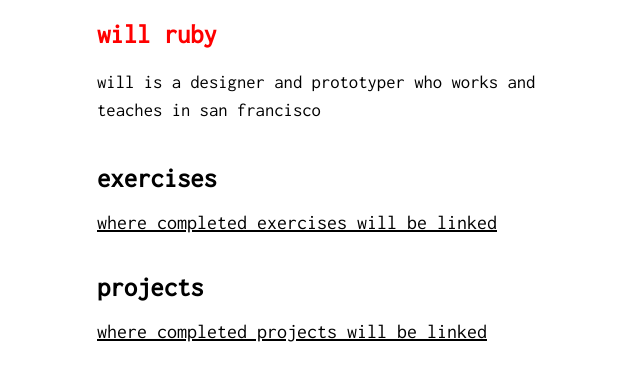
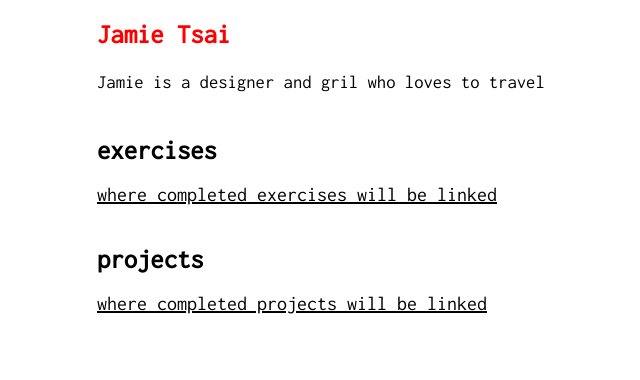
Before and after one commit to jamie82226/interactive2, a plain HTML site: page index.html in a window 1280 px wide. Shown: the whole page, without its empty margins (293-933 px from the left). Drawn offline with Linux system fonts and the light colour scheme.

Commit message:
Update index.html

```diff
--- a/index.html
+++ b/index.html
@@ -13,8 +13,8 @@
     <div id="container">
 
         <!-- about me-->
-        <h1>will ruby</h1>
-        <p class="desc">will is a designer and prototyper who works and teaches in san francisco</p>
+        <h1>Jamie Tsai</h1>
+        <p class="desc">Jamie is a designer and gril who loves to travel</p>
 
         <!-- my work -->
         <div id="exercises">
```
